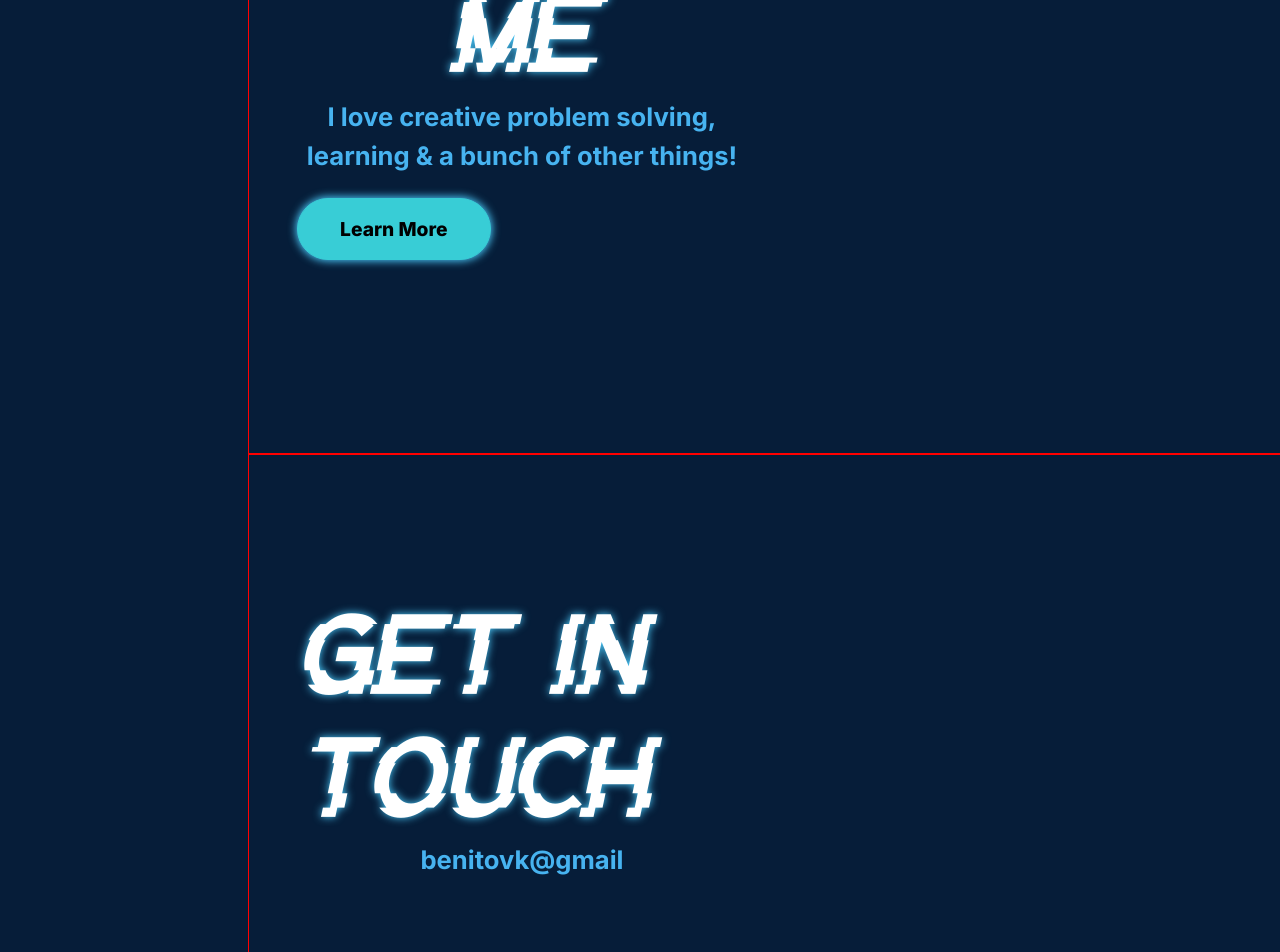
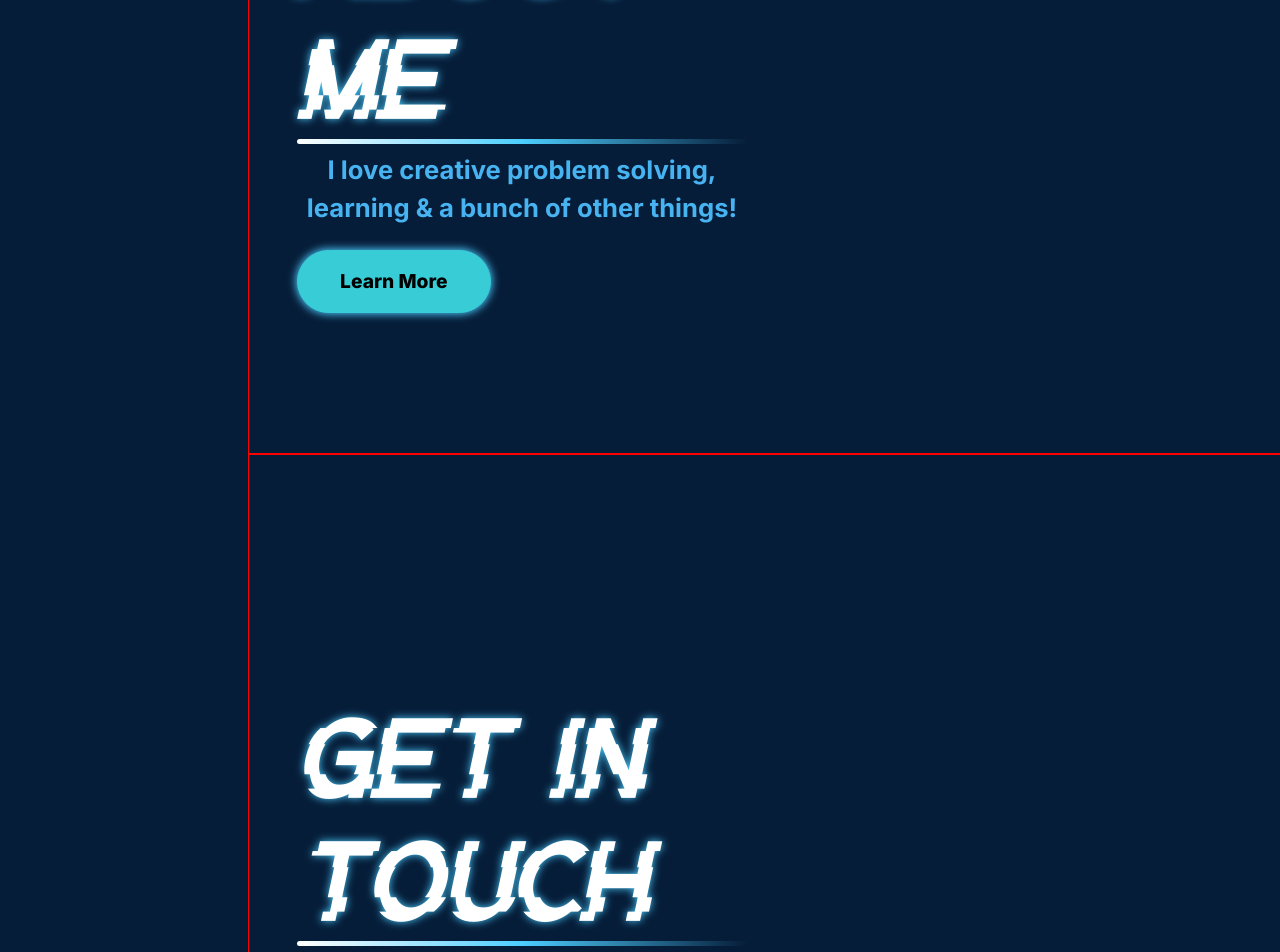
Before and after one commit to benj3110/Profile, a React (Vite) app in the folder Client/: page / in a window 1280 px wide. Shown: the part 1180-2132 px from the top of the page. Built offline with nearby package versions, Linux system fonts and the light colour scheme.

Commit message:
title underline

```diff
--- a/Client/src/data/ContactsList.ts
+++ b/Client/src/data/ContactsList.ts
@@ -1,7 +1,7 @@
 import gitHubLogo from "../public/icons/githublogo.png";
 import linkedInLogo from "../public/icons/linkedin.png";
 import gmailLogo from "../public/icons/email.png";
-import whatsApp from "../public/icons/whatsapp.png";
+// import whatsApp from "../public/icons/whatsapp.png";
 interface ContactsListType {
 	title: string;
 	icon: string;
@@ -14,7 +14,7 @@ const ContactsList: ContactsListType[] = [
 		link: "https://www.linkedin.com/in/benito-varghese-1a0451194",
 	},
 	{ title: "Github", icon: gitHubLogo, link: "https://github.com/benj3110" },
-	{ title: "WhatsApp", icon: whatsApp, link: "https://wa.me/0447850419353" },
+	// { title: "WhatsApp", icon: whatsApp, link: "https://wa.me/0447850419353" },
 ];
 const Email: {
 	title: string;
--- a/Client/src/pages/aboutIntro/AboutMe.module.scss
+++ b/Client/src/pages/aboutIntro/AboutMe.module.scss
@@ -6,14 +6,14 @@
 	width: 100%;
 	height: 100svh;
 	display: flex;
-	align-items: center;
+	align-items: flex-start;
 	border: 1px red solid;
 }
-.Titlewrapperr{
+.Titlewrapper{
 	display: flex;
 	flex-direction: column;
 	align-items: flex-start;
-	margin-bottom: 15rem;
+	margin-top: 15rem;
 }
 .Title{
 	font-weight: 800;
@@ -29,17 +29,19 @@
 .A{
 	animation: blink cubic-bezier( 0.6, 0.74, 0.19, 0.98 )infinite 6s;
 }
-// .TitleUnderLine{
-// height: 10px;
-// width: 50px;
-// // background-image: linear-gradient(
-// // 		to left,
-// // 	transparent 25%,
-// // 	#f26e3f,
-// // 	#f03554 99%,
-// // 	transparent
-// // );
-// }
+.TitleUnderLine{
+height: 5px;
+width: 600px;
+margin-left: 3rem;
+border-radius: 1rem;
+background-image: linear-gradient(
+		to left,
+	transparent 25%,
+	Colours.$lightBlueGlow ,
+	white 100%,
+	transparent
+);
+}
 
 .AboutMeTagline{
 	margin-block: 0;
--- a/Client/src/pages/aboutIntro/AboutMe.tsx
+++ b/Client/src/pages/aboutIntro/AboutMe.tsx
@@ -17,8 +17,6 @@ const AboutMe: React.FC = () => {
                     onClick={() => navigate("/about")}>
                     Learn More
                 </div>
-            </div>
-            <div >
             </div>
             {/* <ProfileCard>
                 <div className={styles.QualificationsCard}>
--- a/Client/src/pages/contactsPage/ContactsPage.module.scss
+++ b/Client/src/pages/contactsPage/ContactsPage.module.scss
@@ -5,14 +5,14 @@
 	width: 100%;
 	height: 100svh;
 	display: flex;
-	align-items: center;
+	align-items: flex-start;
 	border: 1px red solid;
 }
 .TitleContainer{
 	display: flex;
 	flex-direction: column;
 	align-items: flex-start;
-	margin-bottom: 15rem;
+	margin-top: 15rem;
 }
 .Title{
 	font-weight: 800;
@@ -24,24 +24,75 @@
 	margin-block: 0;
 	padding-left: 3rem;
 }
-// .TitleUnderLine{
-// height: 10px;
-// width: 50px;
-// // background-image: linear-gradient(
-// // 		to left,
-// // 	transparent 25%,
-// // 	#f26e3f,
-// // 	#f03554 99%,
-// // 	transparent
-// // );
-// }
+.TitleUnderLine{
+	height: 5px;
+	width: 600px;
+	margin-left: 3rem;
+	border-radius: 1rem;
+	background-image: linear-gradient(
+			to left,
+		transparent 25%,
+		Colours.$lightBlueGlow ,
+		white 100%,
+		transparent
+	);
+	}
 
 .ContactMeTagline{
 	margin-block: 0;
-	padding-left: 3rem;
-	padding-top: 0.2rem;
+	margin-left: 3rem;
+	margin-top: 0.4rem;
+	padding: 0.1rem;
 	font-size: Text.$textXS;
-	width: 450px;
-	text-wrap: wrap;
 	color: Colours.$lightBlue;
+	background-color: #ff0000;
 }
+.Links {
+	display: flex;
+	justify-content: center;
+	align-items: center;
+	text-align: center;
+	font-size: Text.$textXXXS;
+	padding: 0;
+	margin: 0;
+	max-width: 150px;
+	width: 300px;
+	height: 100%;
+	cursor: pointer;
+	border-radius: 3rem;
+	transition: 0.2s cubic-bezier(0.5, 0.25, 0, 1);
+	color: white;
+
+	position: relative;
+	overflow: hidden;
+	z-index: 1;
+	&:after {
+		content: "";
+		position: absolute;
+		bottom: 0;
+		left: 0;
+		width: 100%;
+		height: 100%;
+		border-radius: 3rem;
+		z-index: -2;
+	}
+	&:before {
+		content: "";
+		position: absolute;
+		bottom: 0;
+		left: 0;
+		width: 0%;
+		height: 100%;
+		background-color: Colours.$tropicalSea;
+		transition: 0.4s cubic-bezier(0.5, 0.25, 0, 1);
+		transition-delay: 0.05s;
+		border-radius: 3rem;
+		z-index: -1;
+	}
+	&:hover {
+		color: #fff;
+		&:before {
+			width: 100%;
+		}
+	}
+}
--- a/Client/src/pages/contactsPage/ContactsPage.tsx
+++ b/Client/src/pages/contactsPage/ContactsPage.tsx
@@ -5,7 +5,8 @@ const ContactsPage = () => {
             <h1 className={styles.Title}>Get in</h1>
             <h1 className={styles.Title}>Touch</h1>
             <div className={styles.TitleUnderLine} />
-            <span className={styles.ContactMeTagline}>benitovk@gmail</span>
+            <span className={styles.ContactMeTagline}>Email</span>
+            <span className={styles.ContactMeTagline}>LindedIn</span>
         </div>
     </section>);
 }
```
